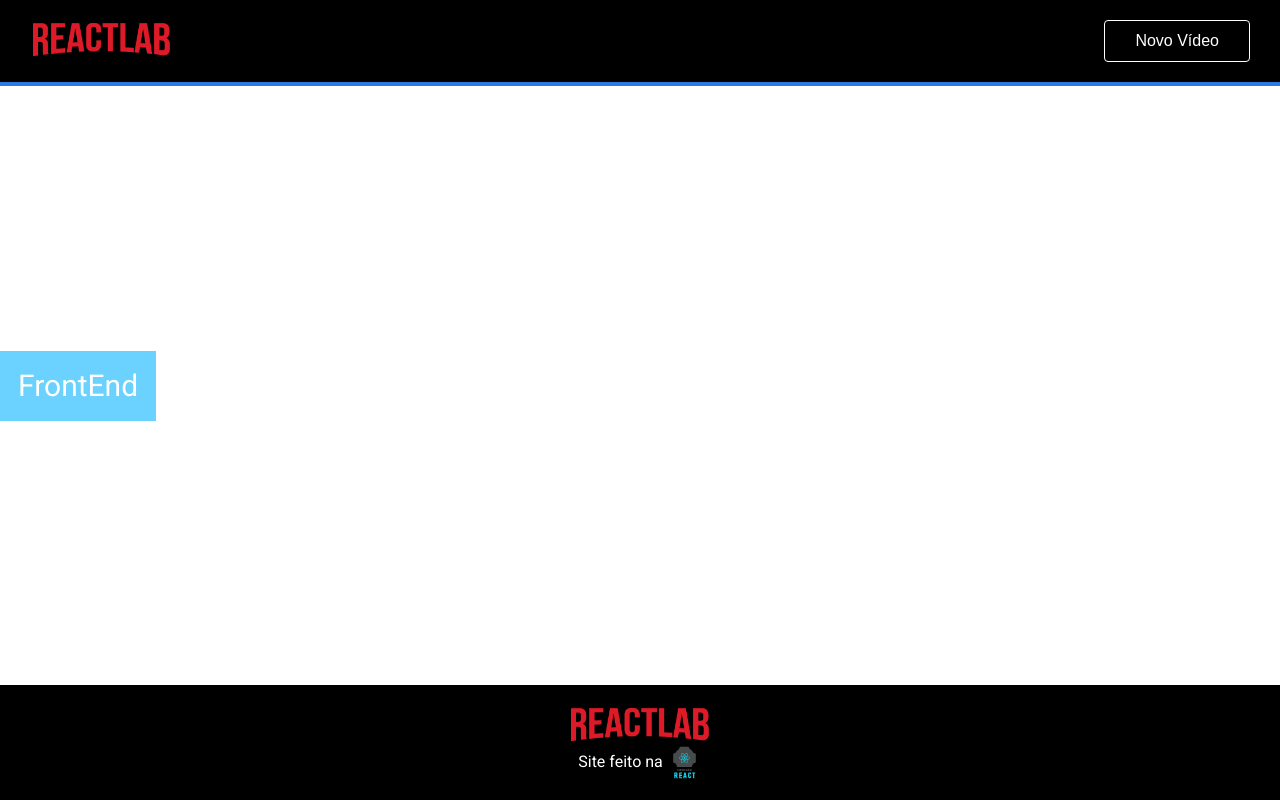
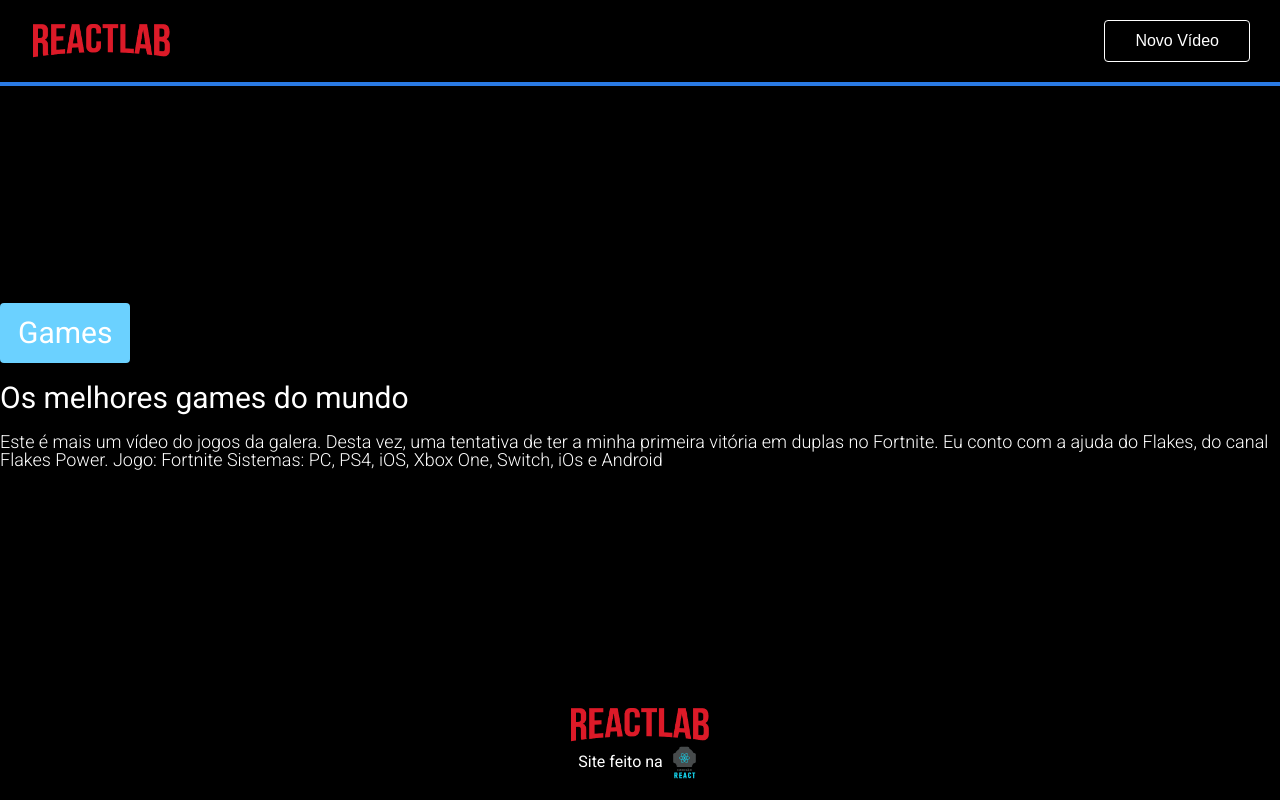
Before and after one commit to rosisantana/React-Lab, a React (Create React App) app: page / in a window 1280 px wide. Built offline with nearby package versions, Linux system fonts and the light colour scheme.

Commit message:
Desenvolvimento dos componentes Description e Title

```diff
--- a/src/App.js
+++ b/src/App.js
@@ -7,6 +7,8 @@ import FooterReactLab from './components/FooterReactLab';
 import LogoImersao from './components/LogoImersao';
 import BannerReactLab from './components/BannerReactLab';
 import TagReactLab from './components/TagReactLab';
+import TitleReactLab from './components/TitleReactLab';
+import DescriptionReactLab from './components/DescriptionReactLab';
 
 
 //JSX - [J]ava[S]cript [X]ML abaixo - Escrevendo HTML dentro do JavaScript ;)
@@ -20,7 +22,14 @@ function App() {
 
       <BannerReactLab>
 
-        <TagReactLab>FrontEnd</TagReactLab>
+        <TagReactLab>Games</TagReactLab>
+        <TitleReactLab>Os melhores games do mundo</TitleReactLab>
+        <DescriptionReactLab>
+          Este é mais um vídeo do jogos da galera. Desta vez, uma tentativa de ter a minha primeira vitória em duplas no Fortnite. Eu conto com a ajuda do Flakes, do canal Flakes Power.
+
+          Jogo: Fortnite
+          Sistemas: PC, PS4, iOS, Xbox One, Switch, iOs e Android
+        </DescriptionReactLab>
       </BannerReactLab>
 
       <FooterReactLab>
--- /dev/null
+++ b/src/components/DescriptionReactLab/index.js
@@ -0,0 +1,9 @@
+import styled from 'styled-components';
+
+const DescriptionReactLab = styled.p`
+    font-size: 18rem;
+    color: var(--color-gray-light);
+    font-weight: 300;
+`;
+
+export default DescriptionReactLab;
--- a/src/components/HeaderReactLab/index.js
+++ b/src/components/HeaderReactLab/index.js
@@ -6,7 +6,7 @@ import LogoReactLab from '../LogoReactLab';
 const HeaderReactLab = styled.header`
     display: flex;
     justify-content: space-between;
-    align-itens: center;
+    align-items: center;
     padding: 20rem 30rem;
     background-color: var(--color-black-dark);
     border-bottom: 4px solid var(--color-primary-medium);
--- a/src/components/TagReactLab/index.js
+++ b/src/components/TagReactLab/index.js
@@ -1,10 +1,10 @@
 import styled from 'styled-components';
 
 const TagReactLab = styled.h2`
-    border.radius: 4px;
+    border-radius: 4px;
     font-size: 30rem;
     background-color: var(--color-frontend);
-    padding: 20rem 18rem;
+    padding: 15rem 18rem;
     color: var(--color-gray-light);
     display: inline-block;
 `;
--- /dev/null
+++ b/src/components/TitleReactLab/index.js
@@ -0,0 +1,9 @@
+import styled from 'styled-components';
+
+const TitleReactLab = styled.h1`
+    font-size: 30rem;
+    color: var(--color-gray-light);
+    padding: 20rem 0;
+`;
+
+export default TitleReactLab;
--- a/src/styles/style.css
+++ b/src/styles/style.css
@@ -31,7 +31,7 @@ footer, header, hgroup, menu, nav, section {
 body {
 	line-height: 1;
 	font-family: 'Roboto', sans-serif;
-
+	background-color: var(--color-black-dark);
 }
 ol, ul {
 	list-style: none;
```
